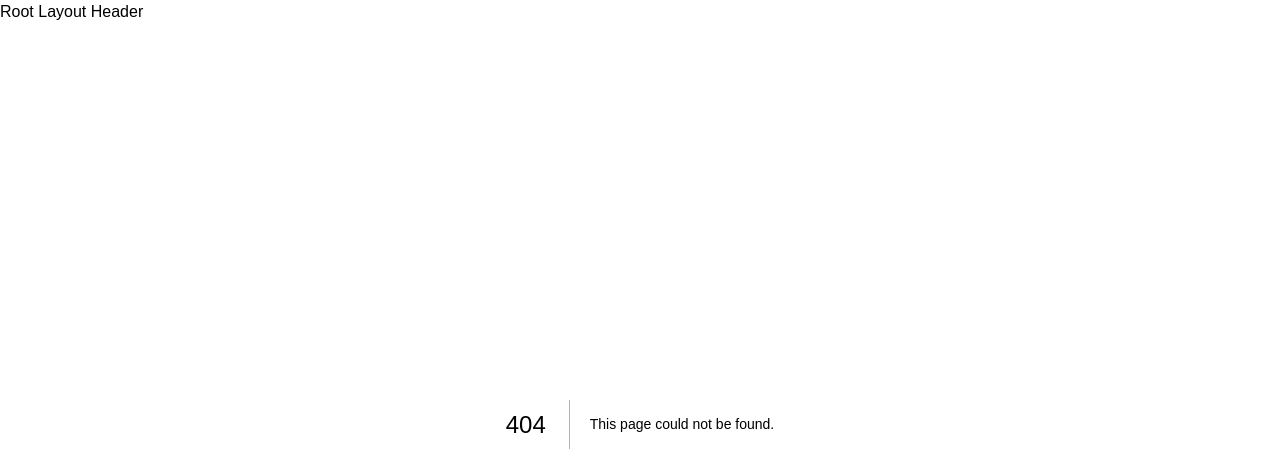
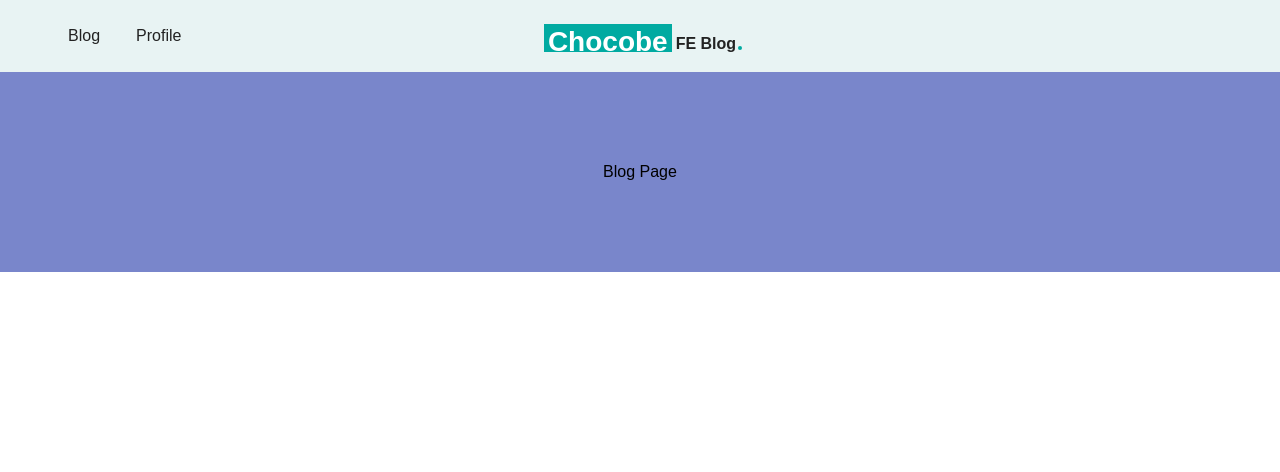
Before and after one commit to Chocobe1/Chocobe1.github.io, a Next.js app: page /blog in a window 1280 px wide. Before the commit this address had no page. Shown: the top 472 px of the page. Built offline with nearby package versions, Linux system fonts and the light colour scheme.

Commit message:
RootLayoutHeader 컴포넌트 구현

```diff
--- a/package.json
+++ b/package.json
@@ -13,6 +13,7 @@
     "@mdx-js/loader": "^3.0.0",
     "@mdx-js/react": "^3.0.0",
     "@next/mdx": "^14.0.3",
+    "classnames": "^2.3.2",
     "github-markdown-css": "^5.4.0",
     "gray-matter": "^4.0.3",
     "next": "14.0.1",
--- /dev/null
+++ b/src/app/blog/page.tsx
@@ -0,0 +1,18 @@
+function BlogPage() {
+    return (
+        <div className={`
+            w-full
+            h-px-200
+            flex
+            justify-center
+            items-center
+            bg-indigo-300
+        `.trim()}>
+            <h1>
+                Blog Page
+            </h1>
+        </div>
+    );
+}
+
+export default BlogPage;
--- a/src/app/layout.tsx
+++ b/src/app/layout.tsx
@@ -4,7 +4,7 @@ import type {
 } from 'next';
 import local from 'next/font/local';
 // UI Components
-import RootLayout from '@/components/layouts/RootLayout/RootLayout';
+import RootLayoutSSR from '@/components/layouts/RootLayoutSSR/RootLayoutSSR';
 import '@/styles/tailwindGlobalStyle.css';
 
 const PretendardFont = local({
@@ -17,7 +17,7 @@ export const metadata: Metadata = {
     description: 'Frontend 기술 블로그 입니다.',
 };
 
-export default function RootLayoutSSR({
+export default function RootLayout({
     children,
 }: {
     children: React.ReactNode
@@ -25,9 +25,9 @@ export default function RootLayoutSSR({
     return (
         <html lang="ko">
             <body className={PretendardFont.className}>
-                <RootLayout>
+                <RootLayoutSSR>
                     {children}
-                </RootLayout>
+                </RootLayoutSSR>
             </body>
         </html>
     );
--- /dev/null
+++ b/src/app/profile/page.tsx
@@ -0,0 +1,11 @@
+function ProfilePage() {
+    return (
+        <div>
+            <h1>
+                Profile Page
+            </h1>
+        </div>
+    );
+}
+
+export default ProfilePage;
--- a/src/components/layouts/RootLayout/RootLayoutHeader.tsx
+++ /dev/null
@@ -1,30 +0,0 @@
-'use client';
-
-// react
-import {
-    memo,
-} from 'react';
-// styled-components
-import styled from 'styled-components';
-
-const StyledRootLayoutHeaderRoot = styled.header`
-    //
-`;
-
-type TRootLayoutHeaderProps = {
-    className?: string;
-};
-
-function RootLayoutHeader(props: TRootLayoutHeaderProps) {
-    const {
-        className,
-    } = props;
-
-    return (
-        <StyledRootLayoutHeaderRoot className={className}>
-            Root Layout Header
-        </StyledRootLayoutHeaderRoot>
-    );
-}
-
-export default memo(RootLayoutHeader);
--- /dev/null
+++ b/src/components/layouts/RootLayoutSSR/RootLayoutHeader.tsx
@@ -0,0 +1,135 @@
+'use client';
+
+// react
+import {
+    memo,
+} from 'react';
+// nextjs
+import Link from 'next/link';
+// styled-components
+import styled from 'styled-components';
+
+const StyledRootLayoutHeaderRoot = styled.header`
+
+background-color: ${({ theme }) => theme.designSystemColors.type.b};
+
+    > .innerWrapper {
+        margin: 0 auto;
+        padding: 24px 20px 20px;
+        width: 100%;
+        max-width: 1200px;
+
+        display: grid;
+        grid-template-columns: repeat(3, 1fr);
+
+        > .headerNav {
+            display: flex;
+            flex-wrap: wrap;
+            gap: 20px;
+
+            > .navLink {
+                padding: 0 8px;
+
+                color: ${({ theme }) => theme.designSystemColors.text['222']};
+                font-size: 16px;
+                line-height: 24px;
+                font-weight: 500;
+            }
+        }
+
+        > .logoLink {
+            display: flex;
+            justify-content: center;
+            align-items: flex-end;
+            gap: 4px;
+
+            > .chocobe {
+                padding: 8px 4px 0;
+                color: ${({ theme }) => theme.designSystemColors.text.fff};
+                font-size: 28px;
+                line-height: 20px;
+                font-weight: 600;
+
+                background-color: ${({ theme }) => theme.designSystemColors.type.a};
+            }
+
+            > .fe-blog {
+                position: relative;
+
+                color: ${({ theme }) => theme.designSystemColors.text['222']};
+                font-size: 16px;
+                line-height: 16px;
+                font-weight: 600;
+
+                &::before {
+                    content: '';
+                    width: 4px;
+                    height: 4px;
+
+                    display: block;
+
+                    position: absolute;
+                    bottom: 2px;
+                    right: -6px;
+
+                    border-radius: 50%;
+                    background-color: ${({ theme }) => theme.designSystemColors.type.a};
+                }
+            }
+        }
+
+        > .headerActionsWrapper {
+            display: flex;
+            justify-content: flex-end;
+        }
+    }
+`;
+
+type TRootLayoutHeaderProps = {
+    className?: string;
+};
+
+function RootLayoutHeader(props: TRootLayoutHeaderProps) {
+    const {
+        className,
+    } = props;
+
+    return (
+        <StyledRootLayoutHeaderRoot className={className}>
+            <div className="innerWrapper">
+                {/* FIXME: RootNav 컴포넌트 만들기 */}
+                <div className="headerNav">
+                    <Link
+                        className="navLink"
+                        href="/blog">
+                        Blog
+                    </Link>
+
+                    <Link
+                        className="navLink"
+                        href="/profile">
+                        Profile
+                    </Link>
+                </div>
+
+                <Link
+                    className="logoLink"
+                    href="/">
+                    <span className="chocobe">
+                        Chocobe
+                    </span>
+
+                    <span className="fe-blog">
+                        FE Blog
+                    </span>
+                </Link>
+
+                {/* <div className="headerActionsWrapper">
+                    Header Actions Wrapper
+                </div> */}
+            </div>
+        </StyledRootLayoutHeaderRoot>
+    );
+}
+
+export default memo(RootLayoutHeader);
--- a/src/components/layouts/RootLayout/RootLayout.tsx
+++ b/src/components/layouts/RootLayoutSSR/RootLayoutSSR.tsx
@@ -8,7 +8,7 @@ import RootLayoutBody from './RootLayoutBody';
 // styled-components
 import StyledComponentsProvider from '@/lib/styledComponents/StyledComponentsProvider';
 
-function RootLayout(props: PropsWithChildren) {
+function RootLayoutSSR(props: PropsWithChildren) {
     const {
         children,
     } = props;
@@ -17,16 +17,10 @@ function RootLayout(props: PropsWithChildren) {
         <div className={`
             w-full
             h-full
-            flex
-            flex-col
         `.trim()}>
             <StyledComponentsProvider>
                 <RootLayoutHeader />
-                <RootLayoutBody
-                    className={`
-                        flex-1
-                        h-full
-                    `.trim()}>
+                <RootLayoutBody>
                     {children}
                 </RootLayoutBody>
             </StyledComponentsProvider>
@@ -34,4 +28,4 @@ function RootLayout(props: PropsWithChildren) {
     );
 }
 
-export default RootLayout;
+export default RootLayoutSSR;
--- a/src/styles/colors.ts
+++ b/src/styles/colors.ts
@@ -278,22 +278,37 @@ const colors = {
 
 export const designSystemColors = {
     light: {
+        text: {
             primary: "rgba(255, 255, 255, 1)",
             secondary: "rgba(255, 255, 255, 0.7)",
             disabled: "rgba(255, 255, 255, 0.5)",
             dividers: "rgba(255, 255, 255, 0.12)",
             iconActive: "rgba(255, 255, 255, 1)",
             iconInactive: "rgba(255, 255, 255, 0.5)",
+            fff: '#fff',
+            222: '#222',
+            333: '#333',
         },
 
-    dark: {
-        primary: "rgba(0, 0, 0, 0.87)",
-        secondary: "rgba(0, 0, 0, 0.54)",
-        disabled: "rgba(0, 0, 0, 0.38)",
-        dividers: "rgba(0, 0, 0, 0.12)",
-        iconActive: "rgba(0, 0, 0, 0.54)",
-        iconInactive: "rgba(0, 0, 0, 0.38)",
+        type: {
+            a: '#00AAA1',
+            b: '#E8F3F3',
+            c: '#DFF1F0',
+            d: '#F2F8F7',
+            e: '#D9D9D9',
+            f: '#2B2C2E',
+            g: '#ffffff',
         },
+    },
+
+    // dark: {
+    //     primary: "rgba(0, 0, 0, 0.87)",
+    //     secondary: "rgba(0, 0, 0, 0.54)",
+    //     disabled: "rgba(0, 0, 0, 0.38)",
+    //     dividers: "rgba(0, 0, 0, 0.12)",
+    //     iconActive: "rgba(0, 0, 0, 0.54)",
+    //     iconInactive: "rgba(0, 0, 0, 0.38)",
+    // },
 } as const;
 
 export default colors;
```
Also changed, not shown: src/components/layouts/RootLayoutSSR/RootLayoutBody.tsx (renamed from src/components/layouts/RootLayout/RootLayoutBody.tsx), 1 other file (tests, documents, lock files or other folders). Lines whose indentation alone changed are shown as unchanged.
